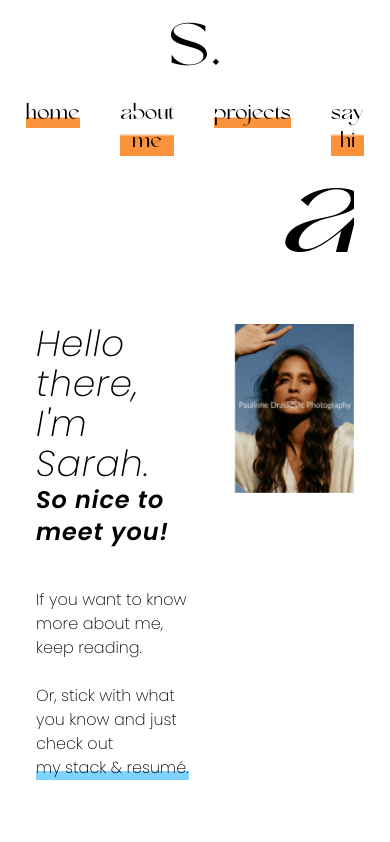
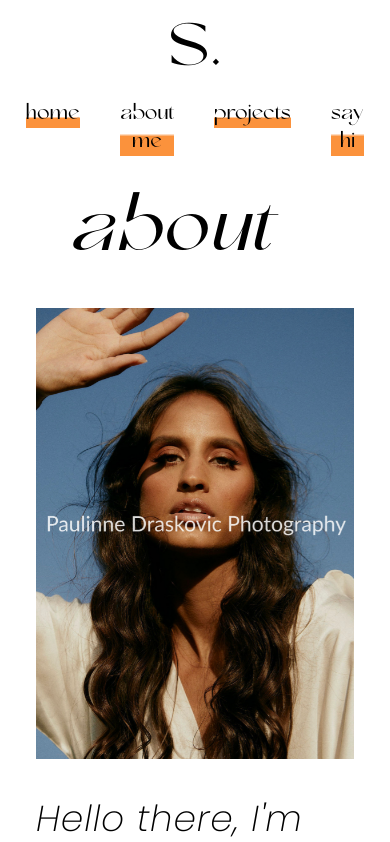
Before and after one commit to sarahhlandis/portfolio-react, a React (Vite) app: page /about in a window 390 px wide. Shown: the top 842 px of the page. Built offline with nearby package versions, Linux system fonts and the light colour scheme; a web font is replaced by a local one.

Commit message:
feat[About]: prelim responsive styling complete for About page

```diff
--- a/src/pages/About.jsx
+++ b/src/pages/About.jsx
@@ -16,14 +16,14 @@ export function About() {
         <div className="flex flex-col justify-end">
             <div className="overflow-y-hidden flex-grow justify-end items-end">
                 <div className="animate-rise flex">
-                    <p className="text-9xl font-Anabele tracking-wide italic pl-60 h-full w-full">
+                    <p className="h-full w-full pt-10 pl-8 text-7xl font-Anabele tracking-wide italic md:text-9xl md:pl-32 lg:pl-60">
                         about
                     </p>
                 </div>
             </div>
         </div>
-        <div id="aos-container" className="flex overflow-visible">
-            <div className="text-left font-poppins font-extralight pt-10 flex-col w-1/2 scroll-hidden">
+        <div id="aos-container" className="flex flex-col-reverse lg:flex-row overflow-visible">
+            <div className="text-left font-poppins font-extralight pt-10 w-full lg:w-1/2 scroll-hidden">
                 {/* <section data-aos="fade-right" data-aos-delay="500" data-aos-easing="ease-in-out"> */}
                 <section>
                     <div className="text-4xl tracking-wide italic">
@@ -166,8 +166,8 @@ export function About() {
                     </a>
                 </div>
             </div>
-            <div className="w-1/2 pt-10" data-aos="fade-in" data-aos-easing="ease-in" data-aos-duration="1700">
-                <img src={biopic} alt="bio photo" className="sticky top-0 pl-10" />
+            <div className="w-full lg:w-1/2 pt-10" data-aos="fade-in" data-aos-easing="ease-in" data-aos-duration="1700">
+                <img src={biopic} alt="bio photo" className="sticky top-0 lg:pl-10" />
                 {/* use this to get whole photo height to show and keep aspect ratio: max-h-screen max-w-full */}
             </div>
         </div>
```
